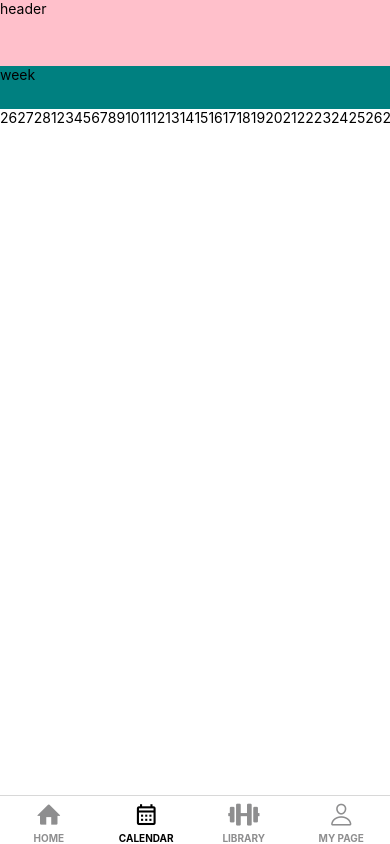
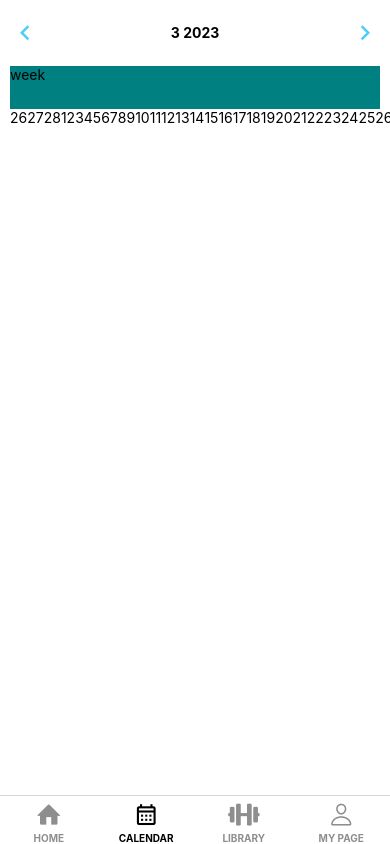
Before and after one commit to jhchoi1182/Bunnit, a React Native app: screen /CALENDAR in a window 390 px wide. Built offline with nearby package versions, Linux system fonts and the light colour scheme.

Commit message:
Level 2 :✨달력 헤더 작업

```diff
--- a/src/components/Calendar/CalendarContainer.jsx
+++ b/src/components/Calendar/CalendarContainer.jsx
@@ -1,5 +1,6 @@
 import { useState } from "react";
-import { StyleSheet, Text, View } from "react-native";
+import { StyleSheet, Text, TouchableWithoutFeedback, View } from "react-native";
+import { MaterialCommunityIcons } from "@expo/vector-icons";
 
 const CalendarContainer = () => {
   const today = {
@@ -8,6 +9,26 @@ const CalendarContainer = () => {
   };
   const [selectedYear, setSelectedYear] = useState(today.year);
   const [selectedMonth, setSelectedMonth] = useState(today.month);
+
+  // 헤더 로직
+
+  const prevMonth = () => {
+    if (selectedMonth === 1) {
+      setSelectedMonth(12);
+      setSelectedYear((prev) => prev - 1);
+    } else {
+      setSelectedMonth((prev) => prev - 1);
+    }
+  };
+
+  const nextMonth = () => {
+    if (selectedMonth === 12) {
+      setSelectedMonth(1);
+      setSelectedYear((prev) => prev + 1);
+    } else {
+      setSelectedMonth((prev) => prev + 1);
+    }
+  };
 
   // 달력에 표시될 이전 달 날짜
 
@@ -38,7 +59,15 @@ const CalendarContainer = () => {
   return (
     <View style={styles.container}>
       <View style={styles.header}>
-        <Text>header</Text>
+        <TouchableWithoutFeedback onPress={prevMonth}>
+          <MaterialCommunityIcons name="chevron-left" size={30} color="#4bcffa" />
+        </TouchableWithoutFeedback>
+        <Text style={{ fontWeight: 700 }}>
+          {selectedMonth} {selectedYear}
+        </Text>
+        <TouchableWithoutFeedback onPress={nextMonth}>
+          <MaterialCommunityIcons name="chevron-right" size={30} color="#4bcffa" />
+        </TouchableWithoutFeedback>
       </View>
       <View style={styles.week}>
         <Text>week</Text>
@@ -53,10 +82,13 @@ export default CalendarContainer;
 const styles = StyleSheet.create({
   container: {
     flex: 0.55,
+    paddingHorizontal: 10,
   },
   header: {
     flex: 0.15,
-    backgroundColor: "pink",
+    flexDirection: "row",
+    alignItems: "center",
+    justifyContent: "space-between",
   },
   week: {
     flex: 0.1,
```
